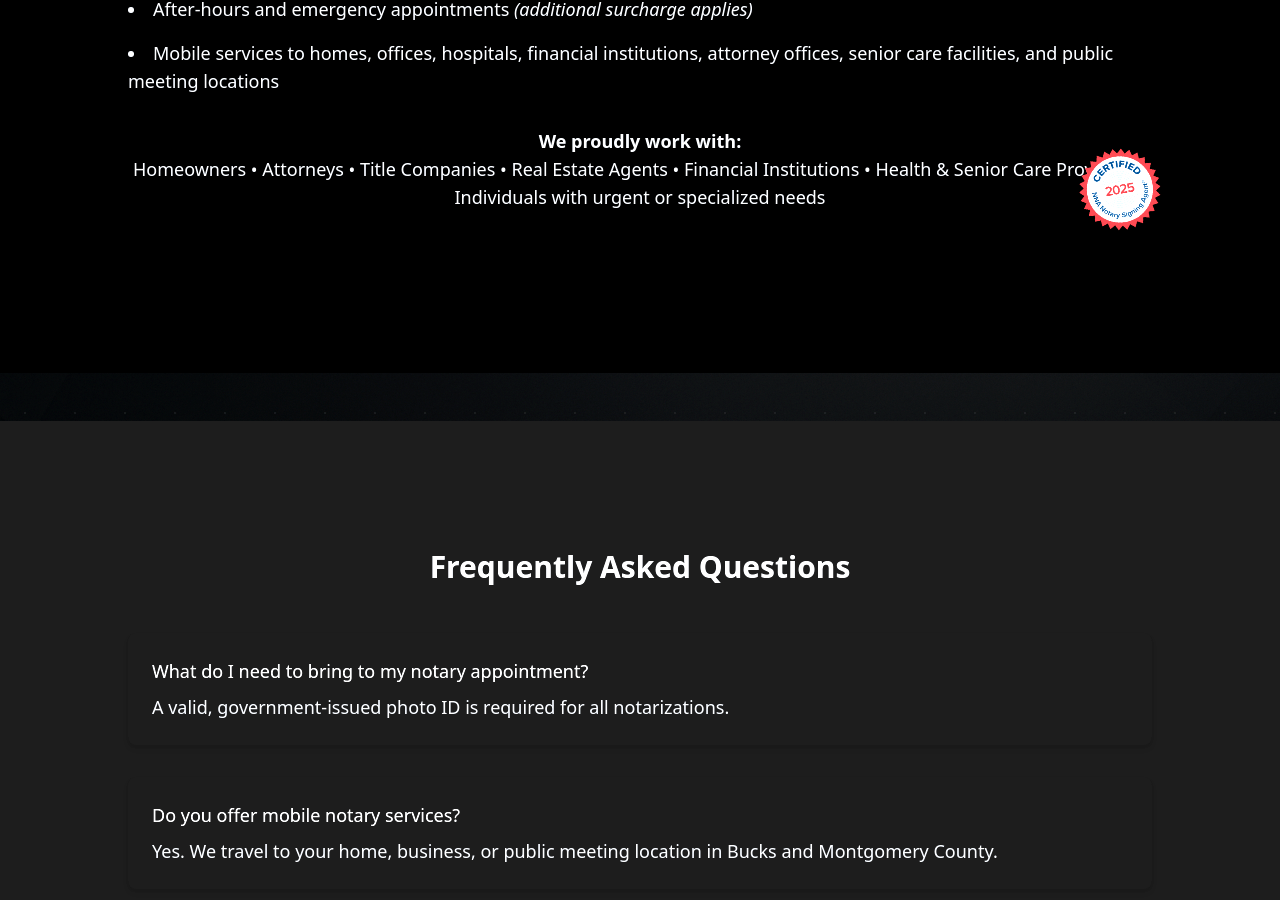
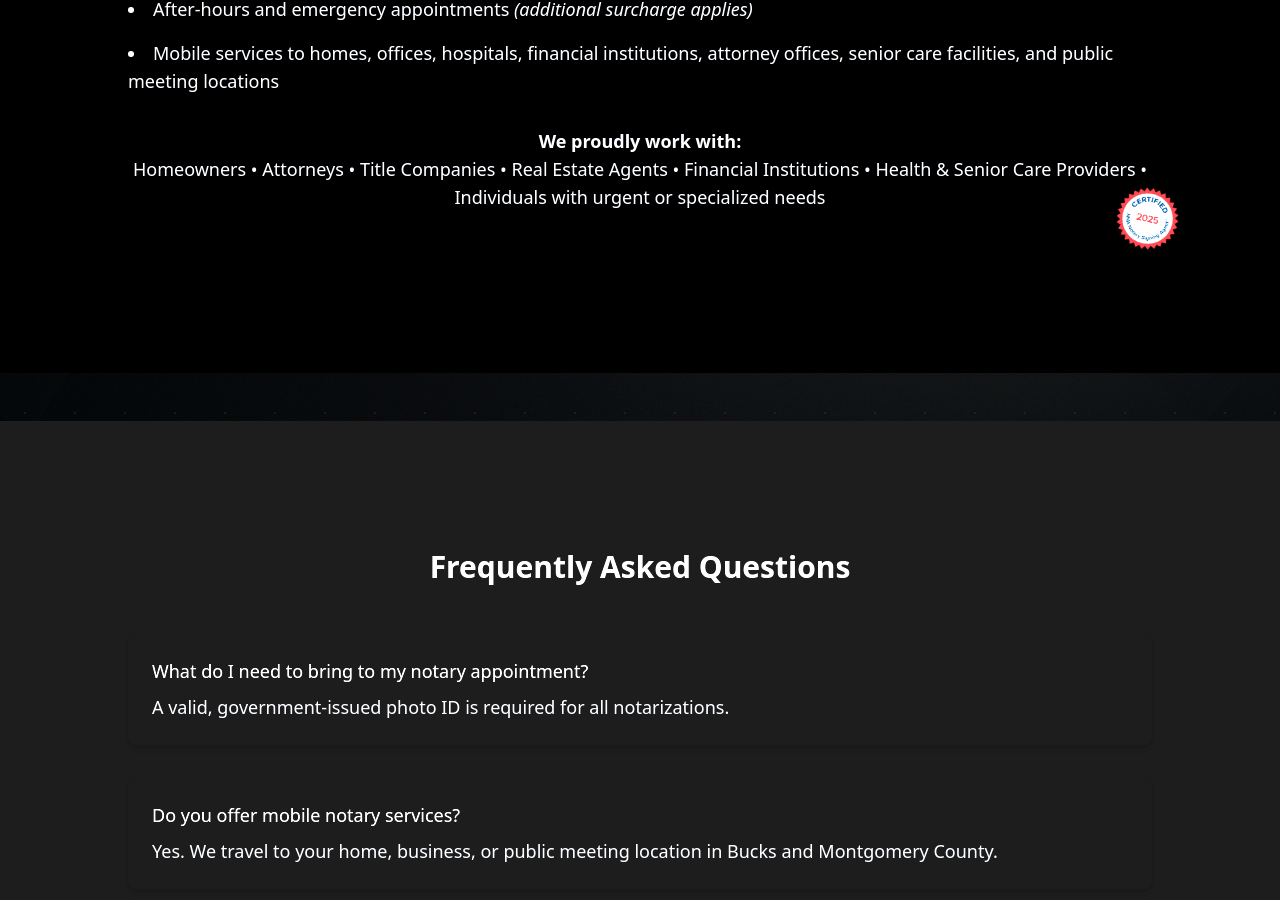
Before and after one commit to BikerViking/keystone-site, a React (Create React App) app: page / in a window 1280 px wide. Shown: the part 2212-3112 px from the top of the page. Built offline with nearby package versions, Linux system fonts and the light colour scheme.

Commit message:
style: update services seal positioning

```diff
--- a/src/components/LandingHero.jsx
+++ b/src/components/LandingHero.jsx
@@ -145,7 +145,7 @@ export default function LandingHero() {
           src="/nna-seal.PNG"
           alt=""
           aria-hidden="true"
-          className="absolute bottom-[-2rem] right-[-1rem] w-20 md:w-24 rotate-[-10deg] z-10 pointer-events-none shadow-xl shadow-black/30"
+          className="absolute bottom-[-3rem] right-[-2rem] h-20 rotate-[12deg] shadow-xl z-10 pointer-events-none"
         />
       </div>
     </section>
--- a/src/pages/services.jsx
+++ b/src/pages/services.jsx
@@ -40,7 +40,7 @@ export default function ServicesPage() {
           src="/nna-seal.PNG"
           alt=""
           aria-hidden="true"
-          className="absolute bottom-[-2rem] right-[-1rem] w-20 md:w-24 rotate-[-10deg] z-10 pointer-events-none shadow-xl shadow-black/30"
+          className="absolute bottom-[-3rem] right-[-2rem] h-20 rotate-[12deg] shadow-xl z-10 pointer-events-none"
         />
       </section>
     </LayoutWrapper>
```
